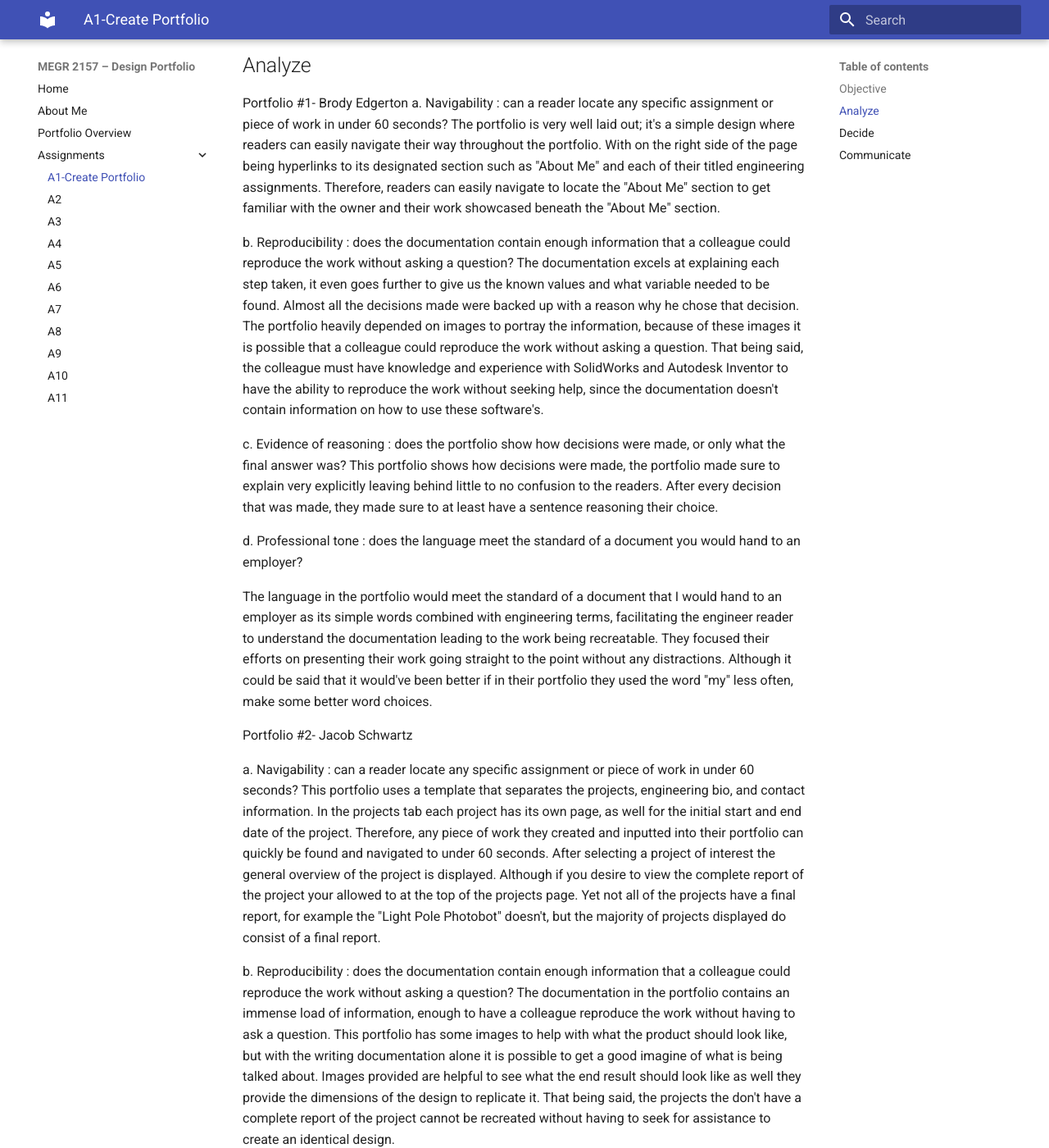
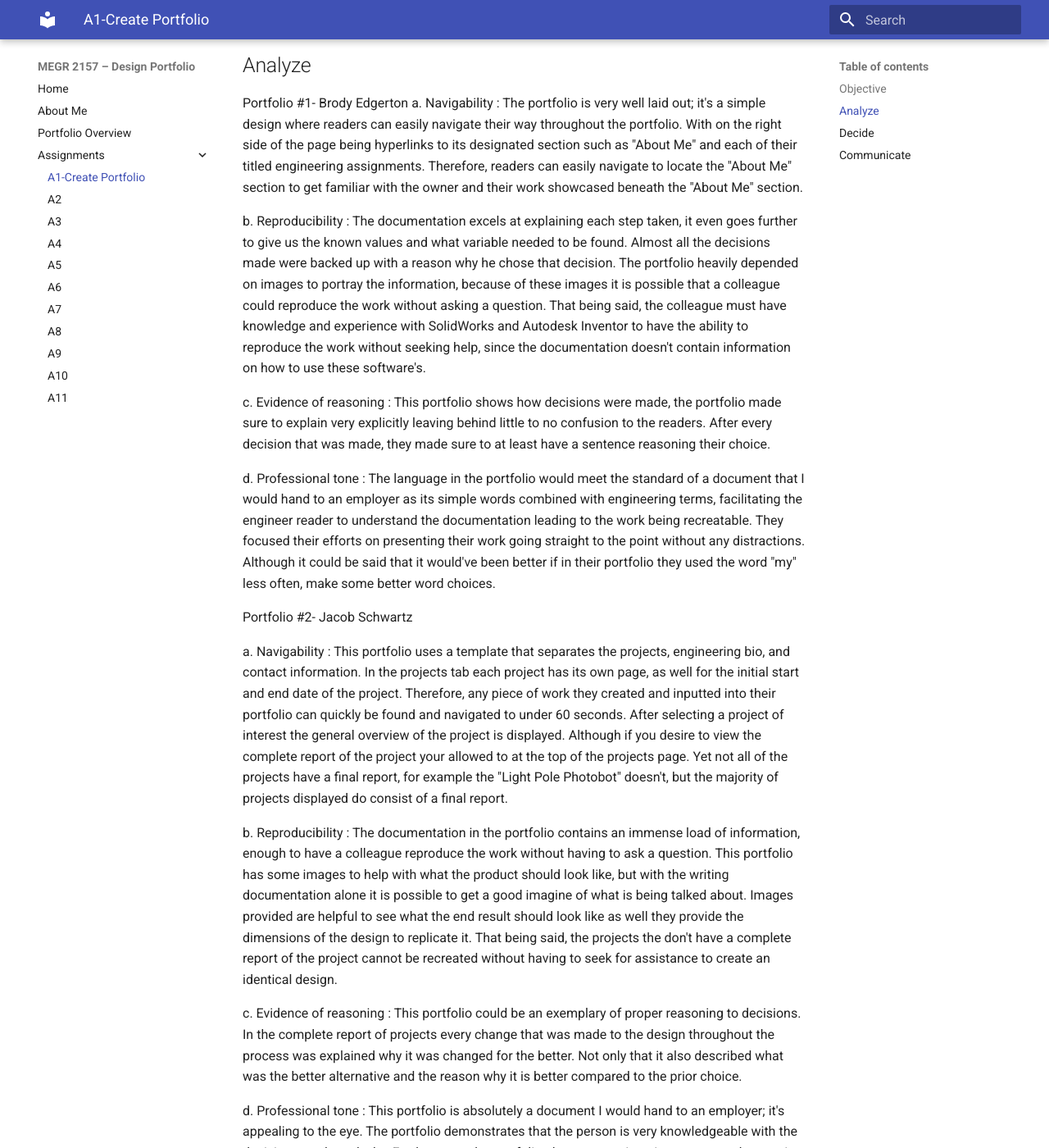
Before and after one commit to Jeffrey-Mendoza/megr2157-portfolio, an MkDocs documentation site: the page built from docs/assignments/A01/index.md, in a window 1280 px wide and 1400 px high, scrolled down 362 px. Shown: the whole window at 82% size. Built offline with MkDocs 1.6.1 and Material for MkDocs 9.7.7, drawn with Linux system fonts in a browser that asks for light colours; some of the changed text lies outside the part shown.

Commit message:
Revise portfolio analysis and homepage content
Updated the content of the portfolio analysis sections to improve clarity and organization. Enhanced the homepage description to better reflect the portfolio's purpose and structure.

```diff
--- a/docs/assignments/A01/index.md
+++ b/docs/assignments/A01/index.md
@@ -5,32 +5,30 @@ The goal of this assignment is to create a professional engineering portfolio si
 
 ## Analyze
 Portfolio #1- Brody Edgerton
-a.  Navigability : can a reader locate any specific assignment or piece of work in under 60 seconds?
+a.  Navigability :
 The portfolio is very well laid out; it's a simple design where readers can easily navigate their way throughout the portfolio. With on the right side of the page being hyperlinks to its designated section such as "About Me" and each of their titled engineering assignments. Therefore, readers can easily navigate to locate the "About Me" section to get familiar with the owner and their work showcased beneath the "About Me" section.
 
-b.  Reproducibility : does the documentation contain enough information that a colleague could reproduce the work without asking a question?
+b.  Reproducibility :
 The documentation excels at explaining each step taken, it even goes further to give us the known values and what variable needed to be found. Almost all the decisions made were backed up with a reason why he chose that decision. The portfolio heavily depended on images to portray the information, because of these images it is possible that a colleague could reproduce the work without asking a question. That being said, the colleague must have knowledge and experience with SolidWorks and Autodesk Inventor to have the ability to reproduce the work without seeking help, since the documentation doesn't contain information on how to use these software's.
 
-c.  Evidence of reasoning : does the portfolio show how decisions were made, or only what the final answer was?
+c.  Evidence of reasoning :
 This portfolio shows how decisions were made, the portfolio made sure to explain very explicitly leaving behind little to no confusion to the readers. After every decision that was made, they made sure to at least have a sentence reasoning their choice.
 
-d.  Professional tone : does the language meet the standard of a document you would hand to an employer?
-
+d.  Professional tone :
 The language in the portfolio would meet the standard of a document that I would hand to an employer as its simple words combined with engineering terms, facilitating the engineer reader to understand the documentation leading to the work being recreatable. They focused their efforts on presenting their work going straight to the point without any distractions. Although it could be said that it would've been better if in their portfolio they used the word "my" less often, make some better word choices.
 
 Portfolio #2- Jacob Schwartz
 
-a.  Navigability : can a reader locate any specific assignment or piece of work in under 60 seconds?
+a.  Navigability :
 This portfolio uses a template that separates the projects, engineering bio, and contact information. In the projects tab each project has its own page, as well for the initial start and end date of the project. Therefore, any piece of work they created and inputted into their portfolio can quickly be found and navigated to under 60 seconds. After selecting a project of interest the general overview of the project is displayed. Although if you desire to view the complete report of the project your allowed to at the top of the projects page. Yet not all of the projects have a final report, for example the "Light Pole Photobot" doesn't, but the majority of projects displayed do consist of a final report.
 
-b.  Reproducibility : does the documentation contain enough information that a colleague could reproduce the work without asking a question?
+b.  Reproducibility :
 The documentation in the portfolio contains an immense load of information, enough to have a colleague reproduce the work without having to ask a question. This portfolio has some images to help with what the product should look like, but with the writing documentation alone it is possible to get a good imagine of what is being talked about. Images provided are helpful to see what the end result should look like as well they provide the dimensions of the design to replicate it. That being said, the projects the don't have a complete report of the project cannot be recreated without having to seek for assistance to create an identical design.
 
-c.  Evidence of reasoning : does the portfolio show how decisions were made, or only what the final answer was?
+c.  Evidence of reasoning :
 This portfolio could be an exemplary of proper reasoning to decisions. In the complete report of projects every change that was made to the design throughout the process was explained why it was changed for the better. Not only that it also described what was the better alternative and the reason why it is better compared to the prior choice.
 
-d.  Professional tone : does the language meet the standard of a document you would hand to an employer?
-
+d.  Professional tone :
 This portfolio is absolutely a document I would hand to an employer; it's appealing to the eye. The portfolio demonstrates that the person is very knowledgeable with the decisions made and why. Furthermore, the portfolio also uses engineering concepts showcasing proper analytical skills diagnosing issues, resolving with decision making, and overall communication.
 
 Product Analysis- Bag clip
@@ -69,7 +67,7 @@ ii.  Identify one design decision the original engineer made : something you can
 
 ## Decide
 1.  Homepage Identity : Your homepage is the entry point to a professional engineering record. What does a visitor need to know immediately to understand what this portfolio contains, how it is organized, and what standard it holds itself to? Write one paragraph justifying your homepage content decisions in terms of your intended reader : not in terms of yourself. The About Me section covers who you are. The homepage covers what this portfolio is.
-This portfolio contains engineering documentation of different assignments assigned throughout the course. The assignments are organized all under the assignments tab; so that the reader, a possible employer, student, or professor can navigate with ease to their intended interest by having titles for each assignment completed.
+This portfolio contains information about me, so that the reader, a possible employer, student, or professor can learn some general information about me so they can have the feeling of knowing me. The rest of this portfolio is purely engineering documentation of different assignments assigned throughout the course. Each assignment has sub parts where my analysis, decision making, and communication skills will showcase to the readers. The assignments are organized all under the assignments tab; so that the reader, a possible employer, student, or professor can navigate with ease to the assignments. Now, by having titles for each assignment will make readers feel like no time is wasted, meaning if they see a topic that doesn't interest them, they can skip over it; they don't need to click on the subtab to see what the assignment is about and if it interests them.
 
 2.  One Intentional Customization : Identify one element of the template : color scheme, typography, logo, or section labels : and change it deliberately. Document what you changed, what requirement your change better satisfies, and why the template default did not meet that requirement. "I preferred it" is not a requirement. State the functional reason.
 I changed a section label deliberately under "Assignments" for A1 to have the title "Create Portfolio". Throughout the course I'll be updating the section to have a title; this way it'll be quicker for the reader to navigate through the portfolio knowing what each assignment is about before even clicking on it.
```
